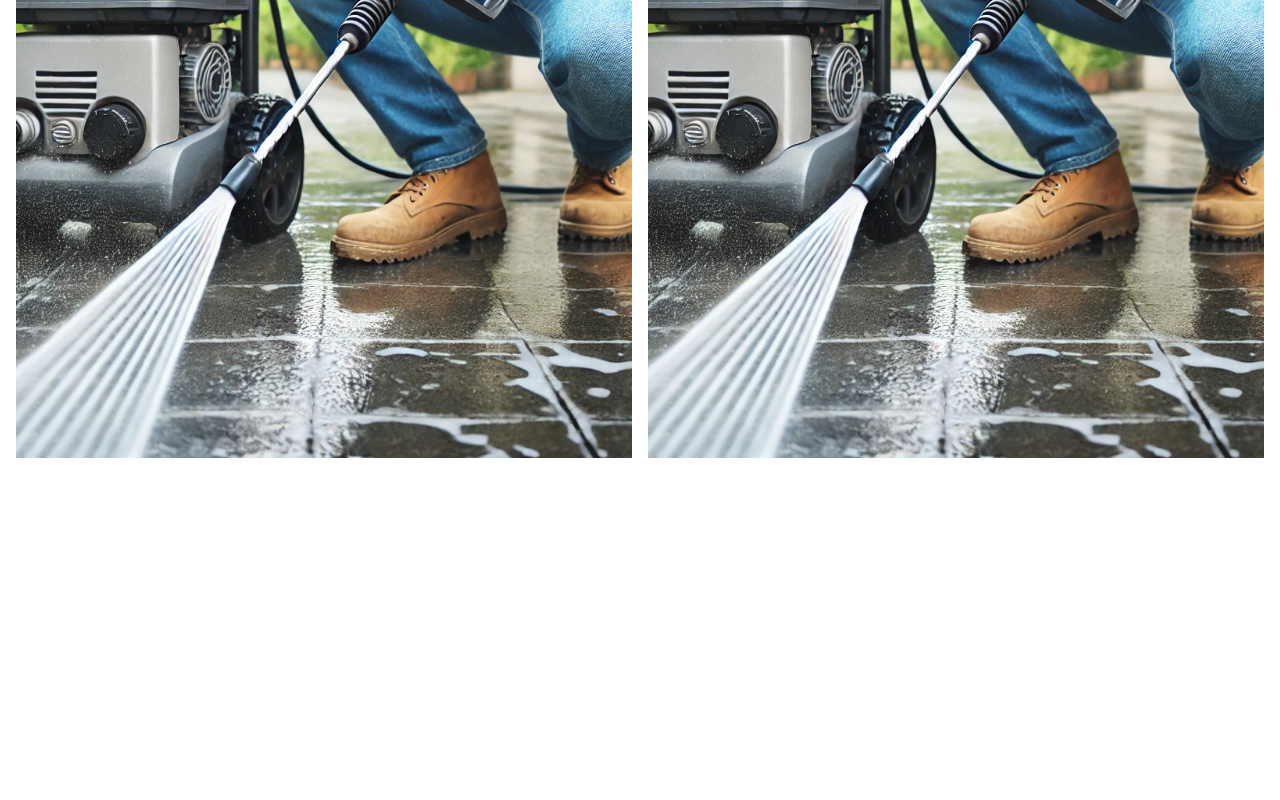
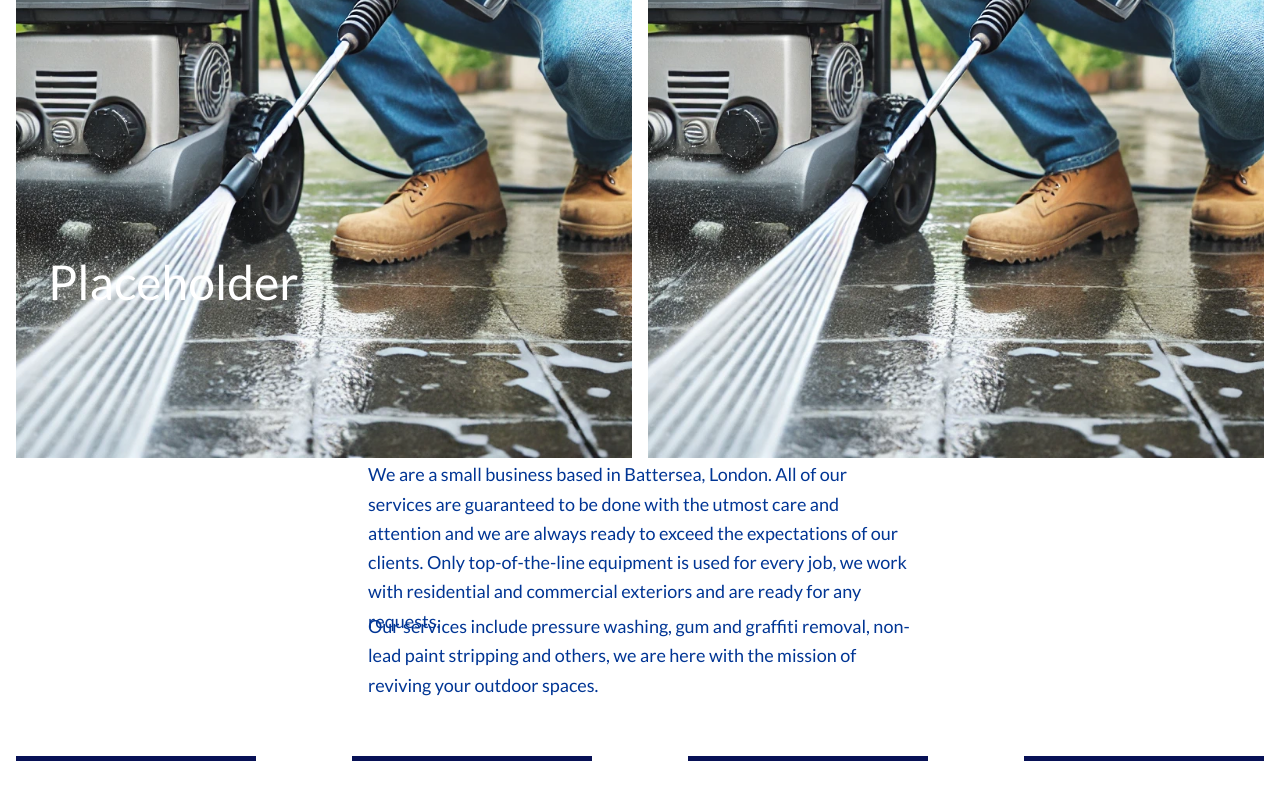
Before and after one commit to TheVagabondSam/JetCleanersWebsite, a Next.js app: page / in a window 1280 px wide. Shown: the part 558-1358 px from the top of the page. Before the commit the page ends 1016 px from the top, so only its background shows below. Built offline with nearby package versions, Linux system fonts and the light colour scheme.

Commit message:
Feat:Hero

```diff
--- /dev/null
+++ b/src/app/components/Line.tsx
@@ -0,0 +1,10 @@
+export function Line(){
+    return(
+        <div className="w-[100%] h-60 flex items-center px-4 space-x-24">
+            <div className="w-[24%] h-[5px]  bg-[#071156]" />
+            <div className="w-[24%] h-[5px]  bg-[#071156]" />
+            <div className="w-[24%] h-[5px]  bg-[#071156]" />
+            <div className="w-[24%] h-[5px]  bg-[#071156]" />
+        </div>
+    )
+}
--- /dev/null
+++ b/src/app/components/SectionHero.tsx
@@ -0,0 +1,20 @@
+export function SectionHero() {
+    return(
+        <section className="h-[180px] flex w-[100%] items-center justify-center">
+            <div className="flex w-[45%] items-center justify-center px-4 py-4 relative">
+                <p className="text-lg leading-relaxed w-full absolute px-4 py-4 text-logo-blue">
+                We are a small business based in Battersea, London.
+                All of our services are guaranteed to be done with the utmost care
+                and attention and we are always ready to exceed the expectations of our clients.
+                Only top-of-the-line equipment is used for every job, we work with residential
+                and commercial exteriors and are ready for any requests.
+                </p>
+                <p className="text-lg leading-relaxed w-full absolute top-16 px-4 py-4 text-logo-blue">
+                Our services include pressure washing, gum and graffiti removal,
+                non-lead paint stripping and others, we are here with the mission
+                of reviving your outdoor spaces.
+                </p>
+            </div>
+        </section>
+    )
+}
--- a/src/app/components/backGroundImage.tsx
+++ b/src/app/components/backGroundImage.tsx
@@ -3,10 +3,16 @@
 export function BackGroundImg() {
     return (
         <div className="flex px-4 space-x-4 h-screen">
-        <div className=" border-white bg-imgBackground bg-cover bg-center min-h-screen w-1/2"
-        />
-        <div className="px-4 border-white bg-imgBackground bg-cover bg-center min-h-screen w-1/2"
-        />
+        <div className=" border-white bg-imgBackground bg-cover bg-center min-h-screen z-0 w-1/2">
+        <span className="z-1 text-white flex text-8xl items-center px-8 h-[75%] w-full min-h-[45%]">
+            Placeholder
+        </span>
+        <span className="h-[25%] w-full flex z-1 text-white align-items-bottom px-8 text-5xl ">
+            Placeholder
+        </span>
+        </div>
+        <div className="px-4 border-white bg-imgBackground bg-cover bg-center min-h-screen w-1/2">
+        </div>
         </div>
     );
 };
--- a/src/app/page.tsx
+++ b/src/app/page.tsx
@@ -1,6 +1,15 @@
 import Image from "next/image";
 import "./layout.tsx";
+import { SectionHero } from "./components/SectionHero";
+import { Line } from "./components/Line";
+
 
 export default function Home() {
+    return(
+        <div>
+            <SectionHero />
+            <Line />
+        </div>
+    )
 
 }
```
Also changed, not shown: src/app/components/header.tsx (+1 -12 lines), src/app/assets/whitelogo.png (added).
